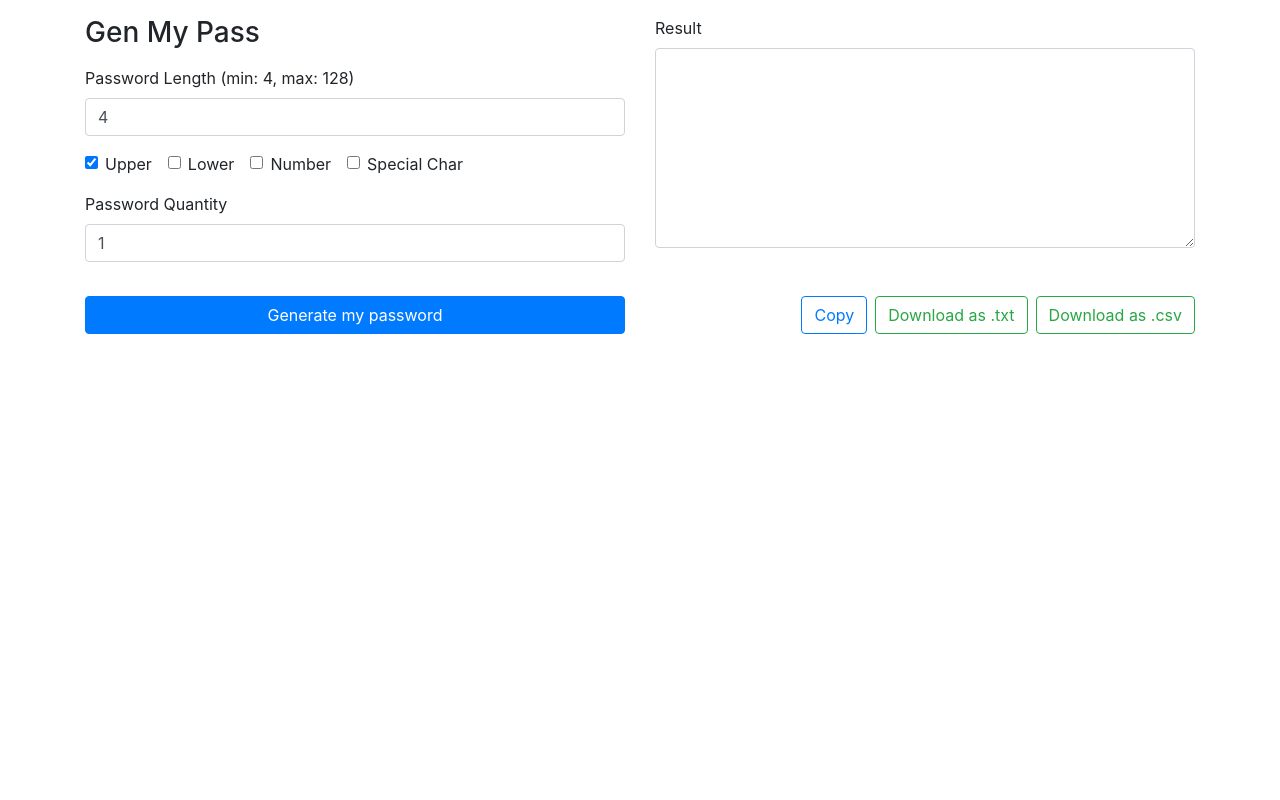
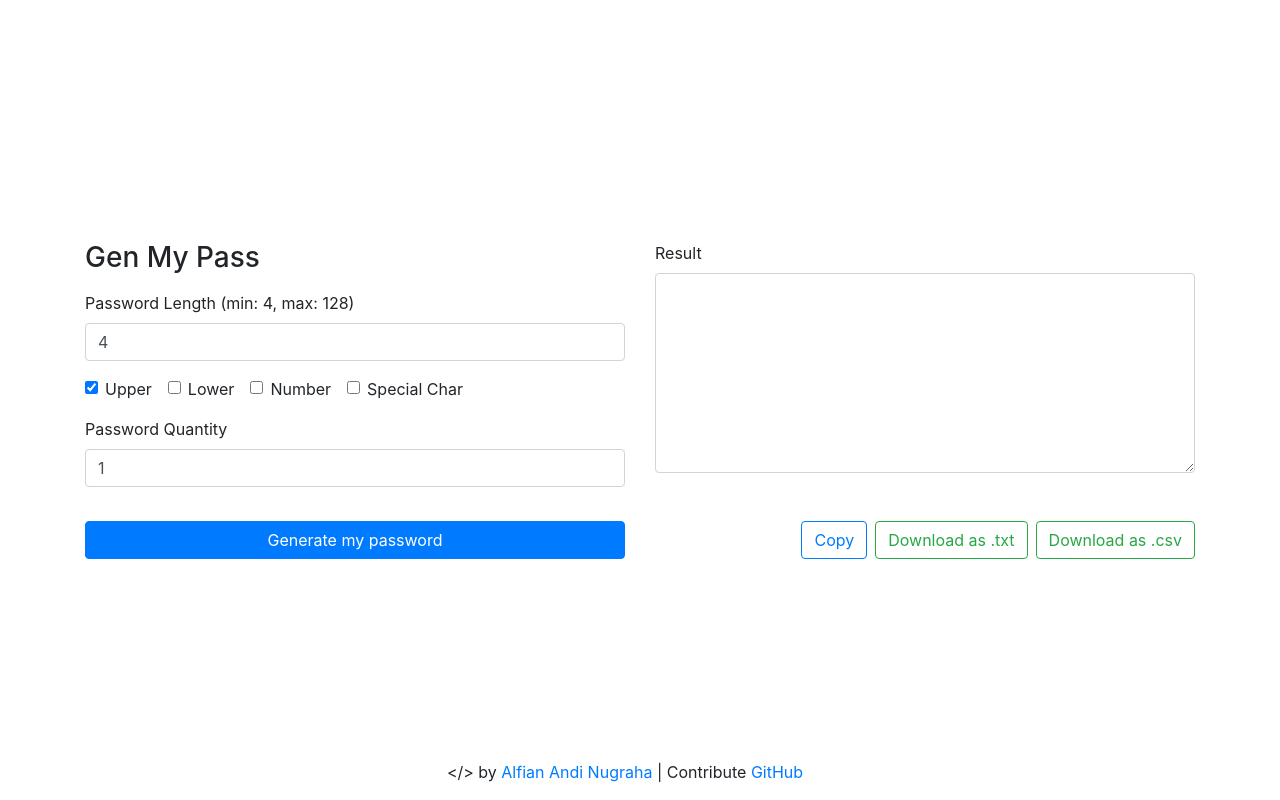
Before and after one commit to alfianandinugraha/genmypass, a website built with webpack: page src/index.html in a window 1280 px wide. Built offline with nearby package versions, Linux system fonts and the light colour scheme.

Commit message:
feat(index.html): adding footer credit

```diff
--- a/src/index.html
+++ b/src/index.html
@@ -6,9 +6,9 @@
     <meta name="viewport" content="width=device-width, initial-scale=1.0" />
     <title><%= htmlWebpackPlugin.options.title %></title>
   </head>
-  <body>
-    <div class="container mt-3 mb-5 mb-md-0">
-      <div class="row">
+  <body style="height: 100vh">
+    <div class="container pt-3 pt-md-0 h-100 d-flex flex-column">
+      <div class="row my-auto">
         <div class="col-12 col-md-6 mb-3 mb-md-0 d-flex flex-column">
           <h3 class="mb-3">Gen My Pass</h3>
           <form id="form" class="d-flex flex-column h-100">
@@ -124,6 +124,24 @@
           </div>
         </div>
       </div>
+      <footer class="row mt-5 footer">
+        <div class="col-12">
+          <p class="text-center">
+            &lt;/&gt; by
+            <a
+              href="https://www.linkedin.com/in/alfianandinugraha/"
+              target="__blank"
+              >Alfian Andi Nugraha</a
+            >
+            | Contribute
+            <a
+              href="https://github.com/alfianandinugraha/genmypass"
+              target="__blank"
+              >GitHub</a
+            >
+          </p>
+        </div>
+      </footer>
     </div>
     <script
       type="text/javascript"
--- a/src/style/root.css
+++ b/src/style/root.css
@@ -5,3 +5,12 @@
 .form-item {
   margin-bottom: 1rem;
 }
+
+@media (min-width: 768px) {
+  footer.footer {
+    position: absolute;
+    bottom: 0;
+    left: 0;
+    width: inherit;
+  }
+}
```
